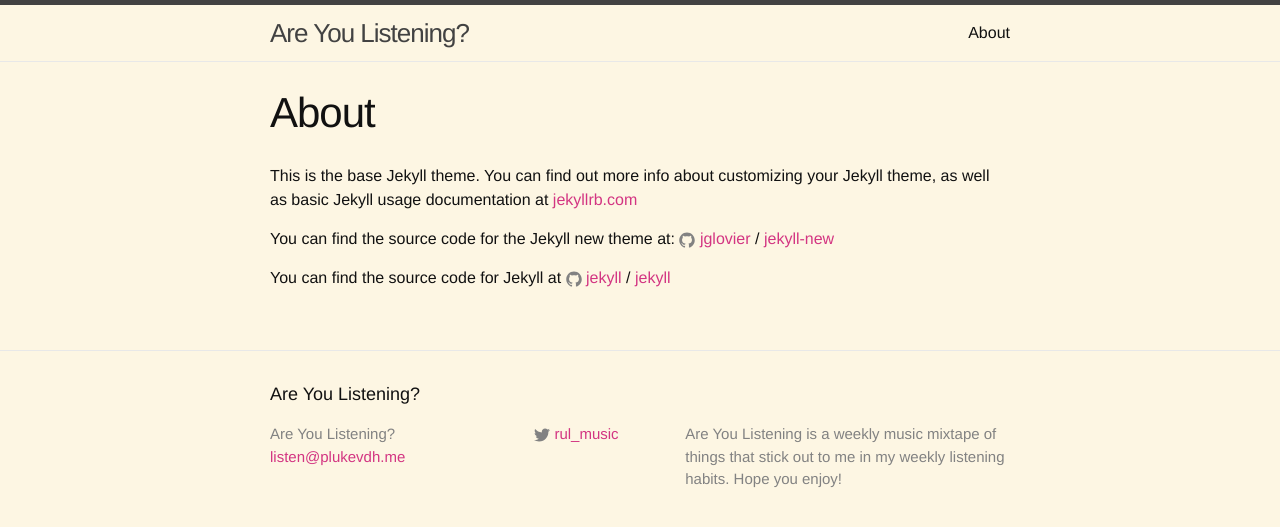
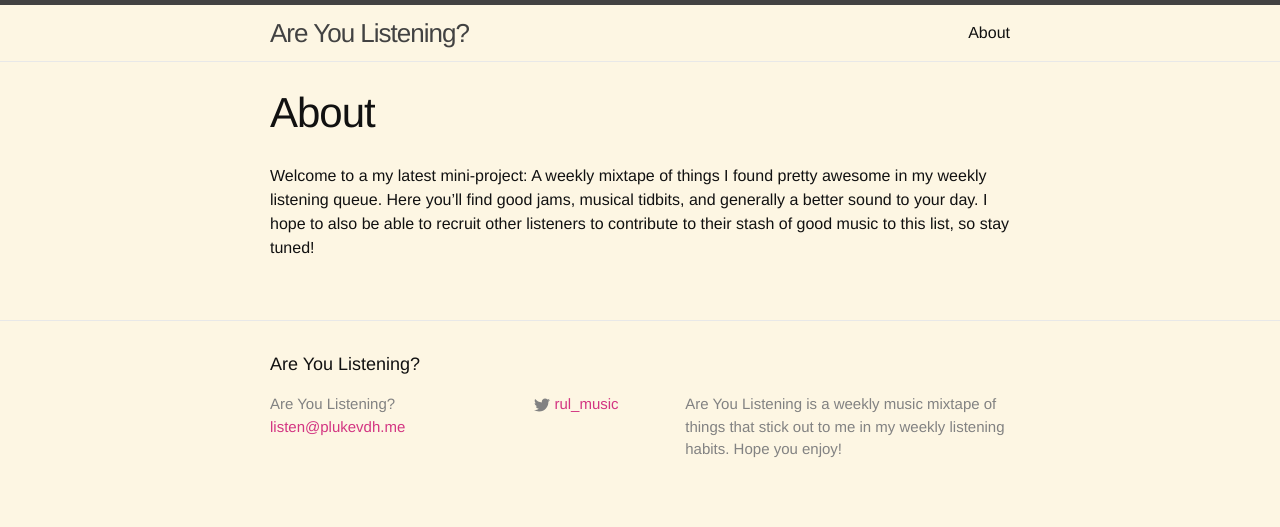
Before and after one commit to plukevdh/rul-site, a Jekyll site: the page built from about.md, in a window 1280 px wide. Shown: the top 527 px of the page. Built offline with Jekyll 4.4.1, drawn with Linux system fonts in a browser that asks for light colours.

Commit message:
some copy updates

```diff
--- a/about.md
+++ b/about.md
@@ -4,12 +4,4 @@ title: About
 permalink: /about/
 ---
 
-This is the base Jekyll theme. You can find out more info about customizing your Jekyll theme, as well as basic Jekyll usage documentation at [jekyllrb.com](http://jekyllrb.com/)
-
-You can find the source code for the Jekyll new theme at:
-{% include icon-github.html username="jglovier" %} /
-[jekyll-new](https://github.com/jglovier/jekyll-new)
-
-You can find the source code for Jekyll at
-{% include icon-github.html username="jekyll" %} /
-[jekyll](https://github.com/jekyll/jekyll)
+Welcome to a my latest mini-project: A weekly mixtape of things I found pretty awesome in my weekly listening queue. Here you'll find good jams, musical tidbits, and generally a better sound to your day. I hope to also be able to recruit other listeners to contribute to their stash of good music to this list, so stay tuned!
--- a/index.html
+++ b/index.html
@@ -14,6 +14,8 @@ layout: default
         <h2>
           <a class="post-link" href="{{ post.url | prepend: site.baseurl }}">{{ post.title }}</a>
         </h2>
+
+        {{ post.excerpt }}
       </li>
     {% endfor %}
   </ul>
```
